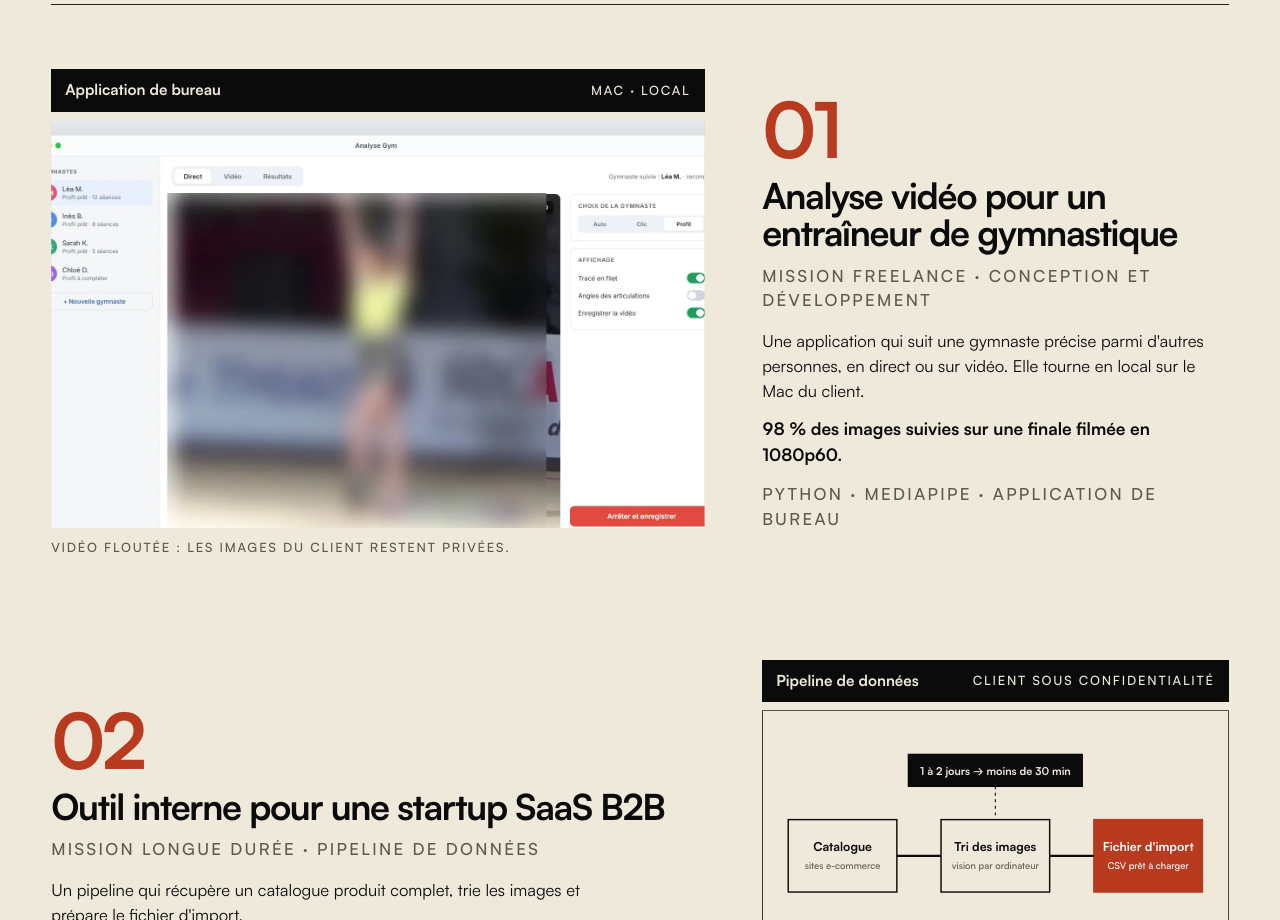
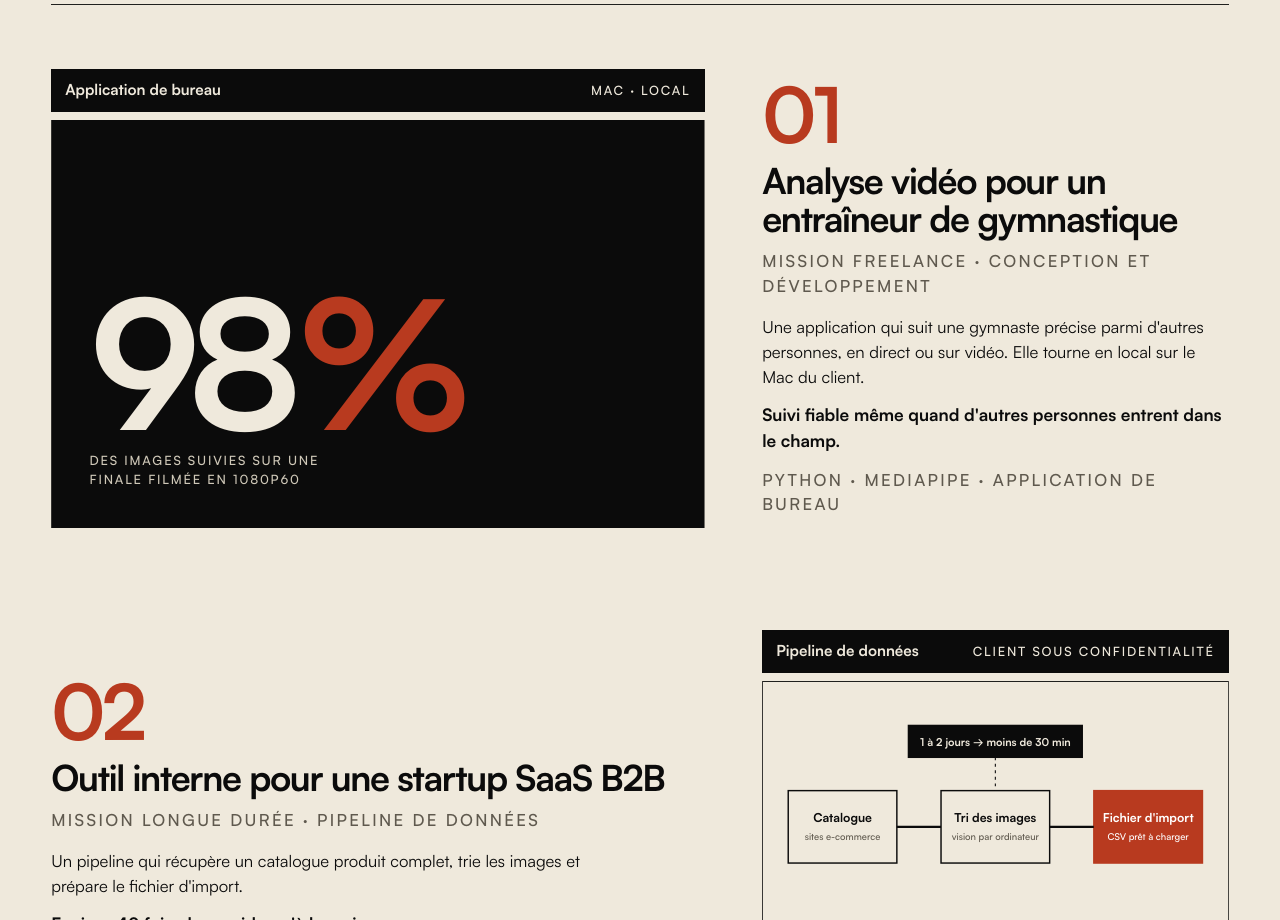
Before and after one commit to Simozero245/site, a plain HTML site: page index.html in a window 1280 px wide. Shown: the part 3940-4860 px from the top of the page. Drawn offline with Linux system fonts and the light colour scheme.

Commit message:
Retrait de l'image de l'application gym, remplacée par le chiffre clé
Co-Authored-By: Claude Opus 5.5 <noreply@anthropic.com>

```diff
--- a/index.html
+++ b/index.html
@@ -155,6 +155,11 @@
   .diagram .d-line.thin{stroke-width:1.5;stroke-dasharray:4 5}
   .diagram .d-chip rect{fill:var(--ink);stroke:var(--ink)}
   .diagram .d-chip text{fill:var(--ground);font-size:15px}
+
+  .stat{background:var(--ink);color:var(--ground);display:flex;flex-direction:column;justify-content:flex-end;padding:clamp(18px,3vw,40px)}
+  .stat-n{font-size:clamp(5rem,14vw,13rem);font-weight:700;letter-spacing:-.06em;line-height:.85}
+  .stat-n i{font-style:normal;color:var(--accent);margin-left:.04em}
+  .stat-l{color:#CFC8B8;margin-top:14px;max-width:32ch}
 
   /* method */
   .steps{display:grid;grid-template-columns:repeat(4,minmax(0,1fr));gap:clamp(16px,2.4vw,36px);position:relative;padding-top:26px}
@@ -351,15 +356,17 @@
       <article class="case">
         <figure class="shot">
           <div class="shot-bar"><b>Application de bureau</b><span class="tiny">Mac · local</span></div>
-          <div class="shot-img"><img src="assets/work/gym_app.webp" alt="Interface de l'application d'analyse vidéo, vidéo du client floutée" loading="lazy" width="1680" height="1050"></div>
-          <figcaption class="tiny muted">Vidéo floutée : les images du client restent privées.</figcaption>
+          <div class="shot-img stat" role="img" aria-label="98 % des images suivies">
+            <span class="stat-n"><span class="big-n" data-to="98">98</span><i>%</i></span>
+            <span class="stat-l tiny">des images suivies sur une finale filmée en 1080p60</span>
+          </div>
         </figure>
         <div class="case-txt">
           <span class="num">01</span>
           <h3>Analyse vidéo pour un entraîneur de gymnastique</h3>
           <p class="role tiny">Mission freelance · conception et développement</p>
           <p>Une application qui suit une gymnaste précise parmi d'autres personnes, en direct ou sur vidéo. Elle tourne en local sur le Mac du client.</p>
-          <p class="res"><span class="big-n" data-to="98">98</span> % des images suivies sur une finale filmée en 1080p60.</p>
+          <p class="res">Suivi fiable même quand d'autres personnes entrent dans le champ.</p>
           <p class="tags tiny">Python · MediaPipe · Application de bureau</p>
         </div>
       </article>
```
Also changed, not shown: assets/work/gym_app.webp (deleted).
